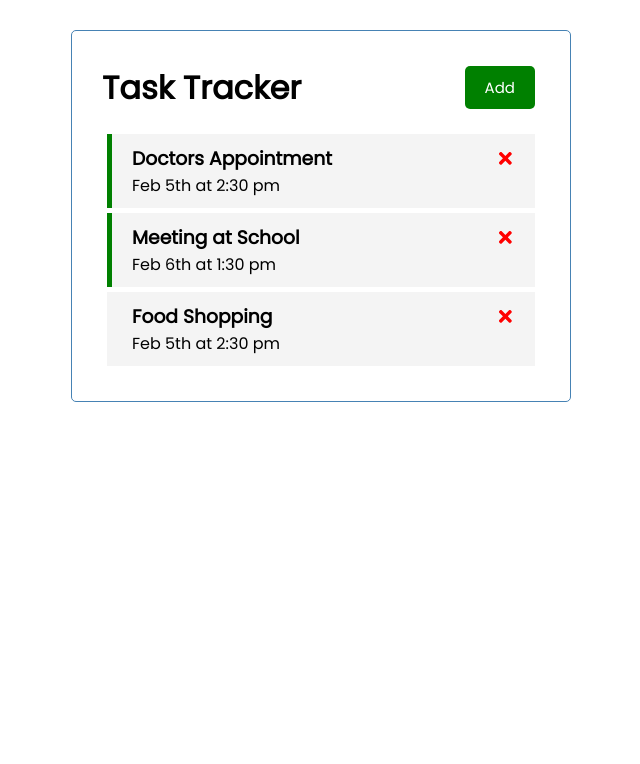
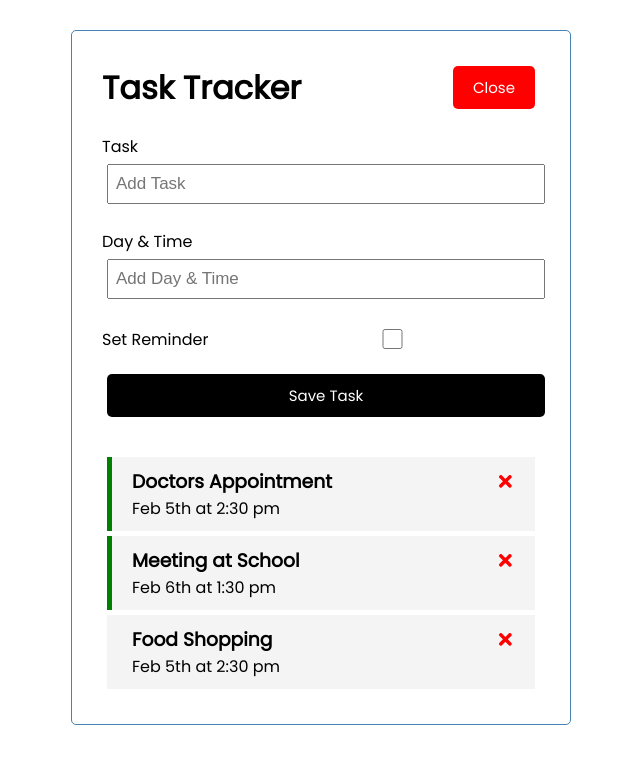
Before and after one commit to JunaidAhmed1995/react-projects, a React (Create React App) app in the folder task-tracker/: page / in a window 1280 px wide. Both pictures are taken after a click on the button "Add". Shown: the top 764 px of the page, without its empty margins (319-959 px from the left). Built offline with nearby package versions, Linux system fonts and the light colour scheme.

Commit message:
AddTask form, toggle button to hide/show form, add-task functionality

```diff
--- a/task-tracker/src/App.js
+++ b/task-tracker/src/App.js
@@ -1,8 +1,10 @@
 import { useState } from "react";
 import Header from "./components/Header";
 import Tasks from "./components/Tasks";
+import AddTask from "./components/AddTask";
 
 function App() {
+  const [showAddTask, setShowAddTask] = useState(false);
   const [tasks, setTasks] = useState([
     {
       id: 1,
@@ -24,6 +26,13 @@
     },
   ]);
 
+  //Add Task
+  const addTask = (task) => {
+    const id = tasks.length + 1;
+    const newTask = { id, ...task };
+    setTasks([...tasks, newTask]);
+  };
+
   //Delete Task
   const deleteTask = (id) => {
     setTasks(tasks.filter((task) => task.id !== id));
@@ -40,7 +49,12 @@
 
   return (
     <div className="container">
-      <Header title="Task Tracker" />
+      <Header
+        title="Task Tracker"
+        handleShowAddTask={() => setShowAddTask(!showAddTask)}
+        showAddTask={showAddTask}
+      />
+      {showAddTask && <AddTask addTask={addTask} />}
       {tasks.length ? (
         <Tasks
           tasks={tasks}
--- /dev/null
+++ b/task-tracker/src/components/AddTask.js
@@ -0,0 +1,54 @@
+import { useState } from "react";
+
+const AddTask = (props) => {
+  const [text, setText] = useState("");
+  const [day, setDay] = useState("");
+  const [reminder, setReminder] = useState(false);
+
+  const handleOnSubmit = (e) => {
+    e.preventDefault();
+    if (text === "" || day === "") {
+      console.error("Please Add Task");
+      return;
+    }
+    props.addTask({ text, day, reminder });
+    setText("");
+    setDay("");
+    setReminder(false);
+  };
+
+  return (
+    <form className="add-form" onSubmit={handleOnSubmit}>
+      <div className="form-control">
+        <label>Task</label>
+        <input
+          type="text"
+          placeholder="Add Task"
+          value={text}
+          onChange={(e) => setText(e.target.value)}
+        />
+      </div>
+      <div className="form-control">
+        <label>Day & Time</label>
+        <input
+          type="text"
+          placeholder="Add Day & Time"
+          value={day}
+          onChange={(e) => setDay(e.target.value)}
+        />
+      </div>
+      <div className="form-control form-control-check">
+        <label>Set Reminder</label>
+        <input
+          type="checkbox"
+          checked={reminder}
+          value={reminder}
+          onChange={(e) => setReminder(e.currentTarget.checked)}
+        />
+      </div>
+      <input type="submit" value="Save Task" className="btn btn-block" />
+    </form>
+  );
+};
+
+export default AddTask;
--- a/task-tracker/src/components/Header.js
+++ b/task-tracker/src/components/Header.js
@@ -2,14 +2,14 @@
 import Button from "./Button";
 
 const Header = (props) => {
-  const handleOnClick = () => {
-    console.log("button click");
-  };
-
   return (
     <header className="header">
       <h1>{props.title}</h1>
-      <Button color="green" text="Add" handleOnClick={handleOnClick} />
+      <Button
+        color={props.showAddTask ? "red" : "green"}
+        text={props.showAddTask ? "Close" : "Add"}
+        handleOnClick={props.handleShowAddTask}
+      />
     </header>
   );
 };
```
